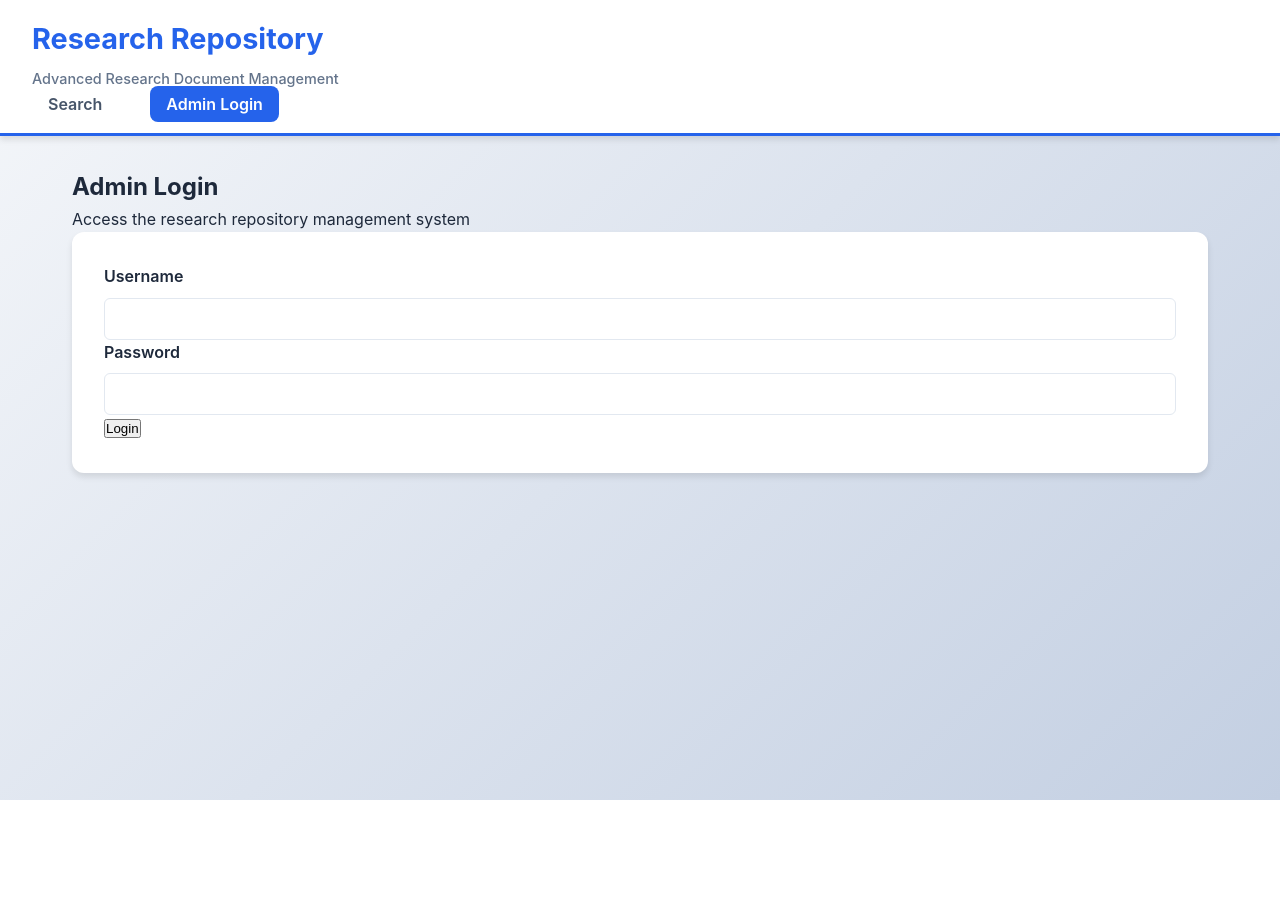
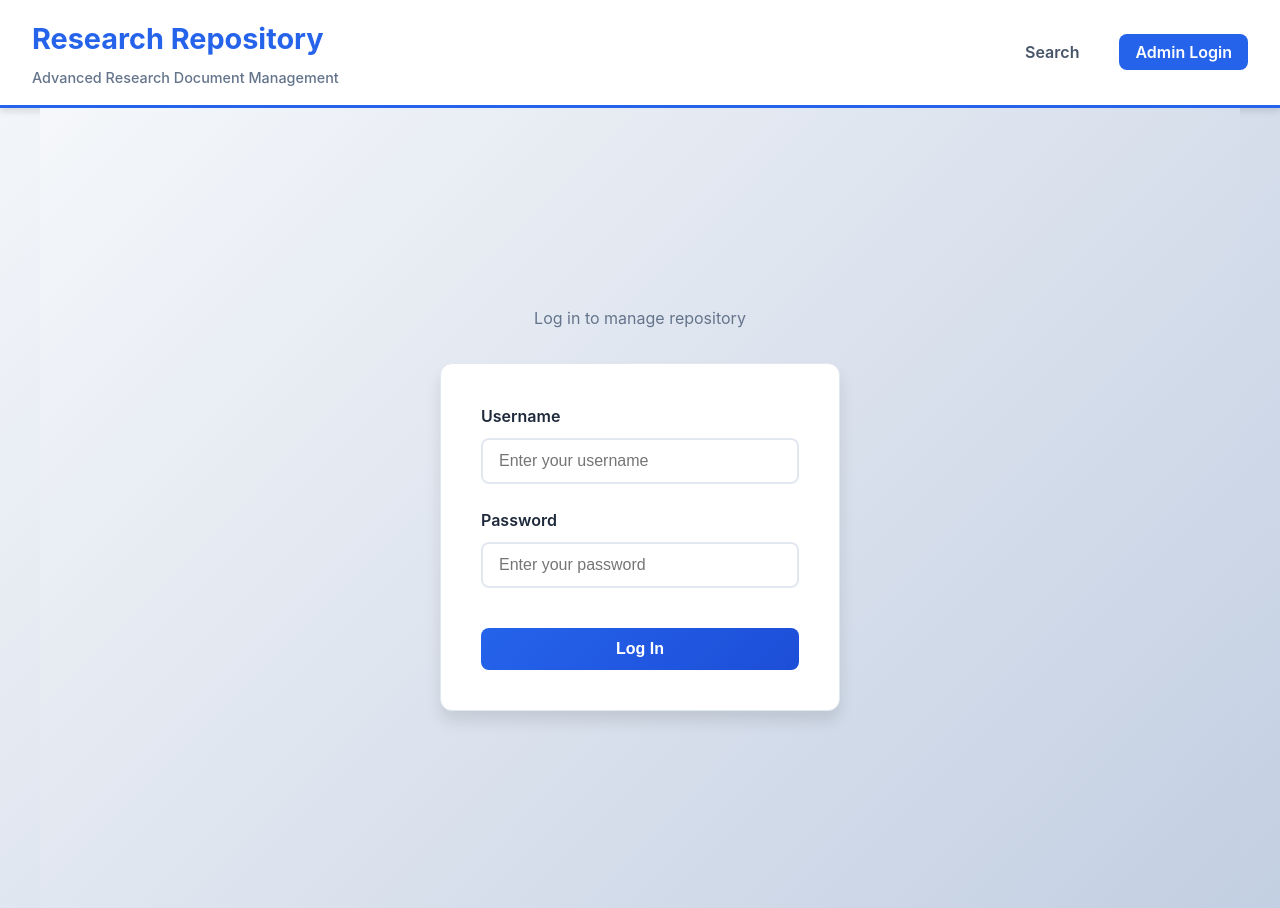
Before and after one commit to manyaigdtuw/research_repo, a React (Create React App) app in the folder frontend/: page /login in a window 1280 px wide. Before the commit the page ends 800 px from the top, so only its background shows below. Built offline with nearby package versions, Linux system fonts and the light colour scheme.

Commit message:
improved styling

```diff
--- a/frontend/src/App.css
+++ b/frontend/src/App.css
@@ -922,3 +922,213 @@ body {
     background: #f1f5f9;
     color: #64748b;
 }
+
+/* Add these styles to your existing App.css */
+
+/* Improved Navigation */
+.navbar {
+  background: var(--surface-white);
+  box-shadow: var(--shadow-md);
+  padding: 1rem 2rem;
+  border-bottom: 3px solid var(--primary-blue);
+  display: flex;
+  justify-content: space-between;
+  align-items: center;
+  flex-wrap: nowrap;
+}
+
+.nav-brand {
+  display: flex;
+  flex-direction: column;
+}
+
+.nav-brand h1 {
+  color: var(--primary-blue);
+  font-size: 1.8rem;
+  font-weight: 700;
+  margin-bottom: 0.25rem;
+  white-space: nowrap;
+}
+
+.tagline {
+  color: var(--text-light);
+  font-size: 0.9rem;
+  font-weight: 500;
+  white-space: nowrap;
+}
+
+.nav-links {
+  display: flex;
+  gap: 1.5rem;
+  align-items: center;
+  list-style: none;
+  margin: 0;
+  padding: 0;
+}
+
+.nav-links a {
+  color: var(--text-medium);
+  text-decoration: none;
+  font-weight: 600;
+  padding: 0.5rem 1rem;
+  border-radius: var(--radius-md);
+  transition: all 0.3s ease;
+  white-space: nowrap;
+}
+
+.nav-links a:hover,
+.nav-links a.active {
+  background: var(--primary-blue);
+  color: white;
+  transform: translateY(-2px);
+}
+
+.logout-btn {
+  background: var(--error-red);
+  color: white;
+  border: none;
+  padding: 0.5rem 1rem;
+  border-radius: var(--radius-md);
+  cursor: pointer;
+  font-weight: 600;
+  transition: all 0.3s ease;
+  white-space: nowrap;
+}
+
+.logout-btn:hover {
+  background: #dc2626;
+  transform: translateY(-2px);
+}
+
+/* Improved Login Page */
+.login-page {
+  min-height: 100vh;
+  display: flex;
+  align-items: center;
+  justify-content: center;
+  background: linear-gradient(135deg, #f5f7fa 0%, #c3cfe2 100%);
+  padding: 2rem;
+}
+
+.login-container {
+  width: 100%;
+  max-width: 400px;
+  margin: 0 auto;
+}
+
+.login-header {
+  text-align: center;
+  margin-bottom: 2rem;
+}
+
+.login-header h2 {
+  color: var(--primary-blue);
+  font-size: 2rem;
+  margin-bottom: 0.5rem;
+  font-weight: 700;
+}
+
+.login-header p {
+  color: var(--text-light);
+  font-size: 1rem;
+}
+
+.login-form {
+  background: var(--surface-white);
+  padding: 2.5rem;
+  border-radius: var(--radius-lg);
+  box-shadow: var(--shadow-lg);
+  border: 1px solid var(--border-light);
+}
+
+.login-form .form-group {
+  margin-bottom: 1.5rem;
+}
+
+.login-form .form-group label {
+  display: block;
+  margin-bottom: 0.5rem;
+  font-weight: 600;
+  color: var(--text-dark);
+}
+
+.login-form .form-group input {
+  width: 100%;
+  padding: 0.75rem 1rem;
+  border: 2px solid var(--border-light);
+  border-radius: var(--radius-md);
+  font-size: 1rem;
+  transition: all 0.3s ease;
+}
+
+.login-form .form-group input:focus {
+  border-color: var(--primary-blue);
+  outline: none;
+  box-shadow: 0 0 0 3px rgba(37, 99, 235, 0.1);
+}
+
+.login-form button {
+  width: 100%;
+  padding: 0.75rem 1rem;
+  background: linear-gradient(135deg, var(--primary-blue) 0%, var(--primary-dark) 100%);
+  color: white;
+  border: none;
+  border-radius: var(--radius-md);
+  font-size: 1rem;
+  font-weight: 600;
+  cursor: pointer;
+  transition: all 0.3s ease;
+  margin-top: 1rem;
+}
+
+.login-form button:hover:not(:disabled) {
+  transform: translateY(-2px);
+  box-shadow: var(--shadow-md);
+}
+
+.login-form button:disabled {
+  opacity: 0.6;
+  cursor: not-allowed;
+  transform: none;
+}
+
+.error-message {
+  background: #fee2e2;
+  color: var(--error-red);
+  padding: 0.75rem 1rem;
+  border-radius: var(--radius-md);
+  margin-bottom: 1.5rem;
+  font-weight: 600;
+  border-left: 4px solid var(--error-red);
+}
+
+/* Responsive Design for Navigation */
+@media (max-width: 768px) {
+  .navbar {
+    padding: 1rem;
+    flex-direction: column;
+    gap: 1rem;
+    text-align: center;
+  }
+
+  .nav-links {
+    gap: 1rem;
+    flex-wrap: wrap;
+    justify-content: center;
+  }
+
+  .nav-links a {
+    padding: 0.4rem 0.8rem;
+    font-size: 0.9rem;
+  }
+}
+
+@media (max-width: 480px) {
+  .login-form {
+    padding: 2rem 1.5rem;
+  }
+
+  .login-header h2 {
+    font-size: 1.75rem;
+  }
+}
--- a/frontend/src/components/AdminUploadPage.jsx
+++ b/frontend/src/components/AdminUploadPage.jsx
@@ -117,10 +117,6 @@ export default function AdminUploadPage() {
 
     return (
         <div className="admin-upload-page">
-            <div className="page-header">
-                <h2>Upload Research Document</h2>
-                <p>Manage research papers and associate them with projects</p>
-            </div>
 
             <div className="upload-container">
                 <form onSubmit={handleSubmit} className="upload-form">
--- a/frontend/src/components/LoginPage.jsx
+++ b/frontend/src/components/LoginPage.jsx
@@ -27,8 +27,7 @@ export default function LoginPage() {
         <div className="login-page">
             <div className="login-container">
                 <div className="login-header">
-                    <h2>Admin Login</h2>
-                    <p>Access the research repository management system</p>
+                    <p>Log in to manage repository</p>
                 </div>
 
                 <form onSubmit={handleSubmit} className="login-form">
@@ -41,7 +40,9 @@ export default function LoginPage() {
                             type="text"
                             value={credentials.username}
                             onChange={(e) => setCredentials({...credentials, username: e.target.value})}
+                            placeholder="Enter your username"
                             required
+                            disabled={loading}
                         />
                     </div>
 
@@ -52,12 +53,14 @@ export default function LoginPage() {
                             type="password"
                             value={credentials.password}
                             onChange={(e) => setCredentials({...credentials, password: e.target.value})}
+                            placeholder="Enter your password"
                             required
+                            disabled={loading}
                         />
                     </div>
 
                     <button type="submit" disabled={loading}>
-                        {loading ? "Logging in..." : "Login"}
+                        {loading ? "Logging in..." : "Log In"}
                     </button>
                 </form>
             </div>
--- a/frontend/src/components/ProjectManagement.jsx
+++ b/frontend/src/components/ProjectManagement.jsx
@@ -120,10 +120,6 @@ const ProjectManagement = () => {
 
     return (
         <div className="project-management">
-            <div className="page-header">
-                <h2>Project Management</h2>
-                <p>Create and manage research projects</p>
-            </div>
 
             <div className="projects-section">
                 <div className="section-header">
--- a/frontend/src/components/SearchPage.jsx
+++ b/frontend/src/components/SearchPage.jsx
@@ -112,7 +112,7 @@ export default function SearchPage() {
                         onKeyPress={(e) => e.key === 'Enter' && handleSearch()}
                     />
                     <button onClick={handleSearch} disabled={loading}>
-                        {loading ? "🔍 Searching..." : "🚀 Search"}
+                        {loading ? "Searching..." : " Search"}
                     </button>
                 </div>
 
@@ -150,7 +150,7 @@ export default function SearchPage() {
                             className="btn-secondary"
                             style={{alignSelf: 'flex-end', padding: '0.75rem 1rem'}}
                         >
-                            🗑️ Clear Filters
+                             Clear Filters
                         </button>
                     </div>
                 </div>
@@ -158,7 +158,7 @@ export default function SearchPage() {
 
             {searchStats && (
                 <div className="search-stats">
-                    🔍 Found {searchStats.count} results (filtered from {searchStats.total} total) in {searchStats.time.toFixed(2)} seconds
+                    Found {searchStats.count} results (filtered from {searchStats.total} total) in {searchStats.time.toFixed(2)} seconds
                 </div>
             )}
 
```
Also changed, not shown: frontend/src/components/SearchResults.jsx (+7 -7 lines).
